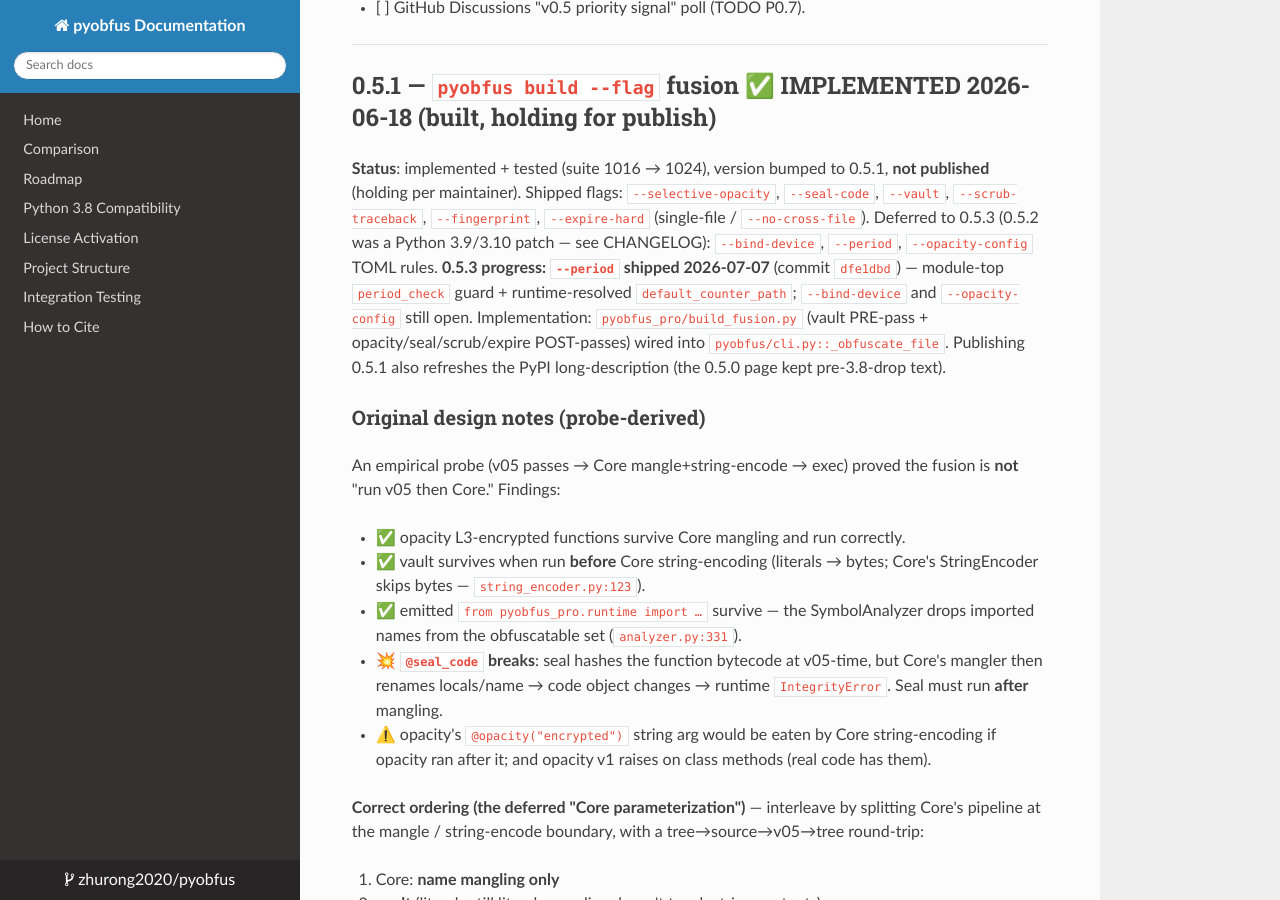
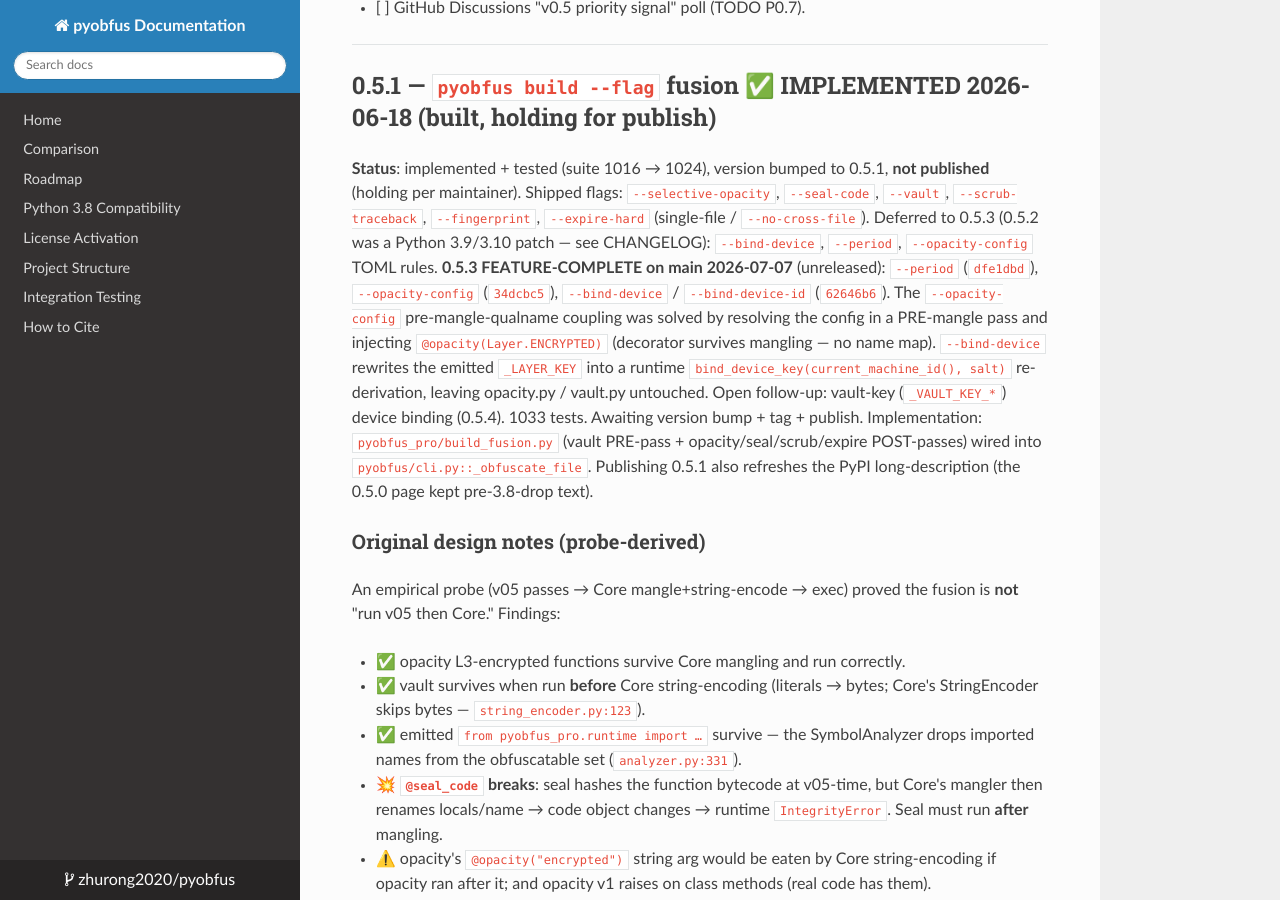
Before and after one commit to zhurong2020/pyobfus, an MkDocs documentation site: the page built from docs/V0.5_RELEASE_PLAN.md, in a window 1280 px wide and 900 px high, scrolled down 2779 px. Built offline with MkDocs 1.6.1, drawn with Linux system fonts in a browser that asks for light colours; nearby versions of some CDN libraries.

Commit message:
docs(0.5.3): mark feature-complete (period + opacity-config + bind-device)
Co-Authored-By: Claude Opus 4.8 <noreply@anthropic.com>

```diff
--- a/docs/V0.5_RELEASE_PLAN.md
+++ b/docs/V0.5_RELEASE_PLAN.md
@@ -117,10 +117,15 @@ Move `pyobfus-pro-dev/pyobfus_pro_v05/` into the public `pyobfus_pro/`.
 `--seal-code`, `--vault`, `--scrub-traceback`, `--fingerprint`, `--expire-hard`
 (single-file / `--no-cross-file`). Deferred to 0.5.3 (0.5.2 was a Python
 3.9/3.10 patch — see CHANGELOG): `--bind-device`, `--period`,
-`--opacity-config` TOML rules. **0.5.3 progress: `--period` shipped
-2026-07-07** (commit `dfe1dbd`) — module-top `period_check` guard +
-runtime-resolved `default_counter_path`; `--bind-device` and
-`--opacity-config` still open. Implementation: `pyobfus_pro/build_fusion.py`
+`--opacity-config` TOML rules. **0.5.3 FEATURE-COMPLETE on main 2026-07-07**
+(unreleased): `--period` (`dfe1dbd`), `--opacity-config` (`34dcbc5`),
+`--bind-device` / `--bind-device-id` (`62646b6`). The `--opacity-config`
+pre-mangle-qualname coupling was solved by resolving the config in a PRE-mangle
+pass and injecting `@opacity(Layer.ENCRYPTED)` (decorator survives mangling —
+no name map). `--bind-device` rewrites the emitted `_LAYER_KEY` into a runtime
+`bind_device_key(current_machine_id(), salt)` re-derivation, leaving opacity.py /
+vault.py untouched. Open follow-up: vault-key (`_VAULT_KEY_*`) device binding
+(0.5.4). 1033 tests. Awaiting version bump + tag + publish. Implementation: `pyobfus_pro/build_fusion.py`
 (vault PRE-pass + opacity/seal/scrub/expire POST-passes) wired into
 `pyobfus/cli.py::_obfuscate_file`. Publishing 0.5.1 also refreshes the PyPI
 long-description (the 0.5.0 page kept pre-3.8-drop text).
```
Also changed, not shown: docs/POST_V0.4_TODO.md (+6 -1 lines).
